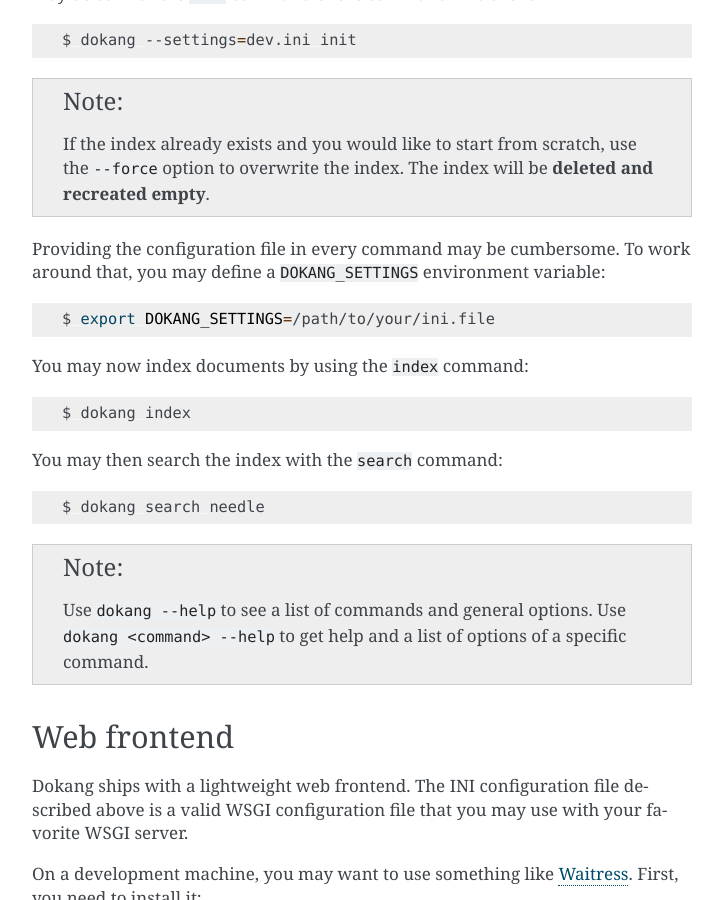
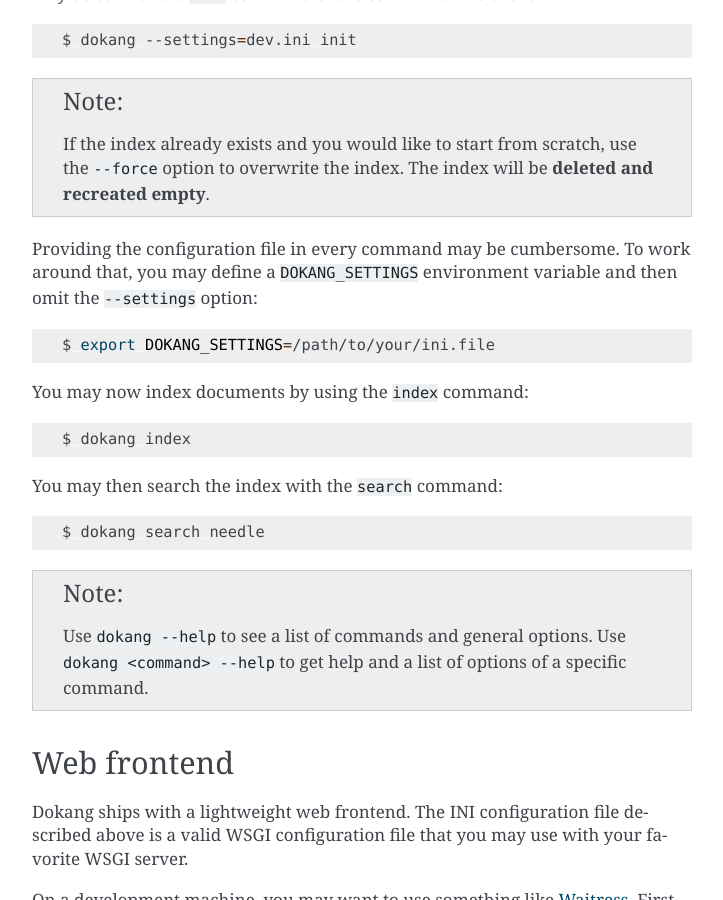
Before and after one commit to Polyconseil/dokang, a Sphinx documentation site: the page built from docs/index.rst, in a window 1280 px wide and 900 px high, scrolled down 1889 px. Shown: the whole window, without its empty margins (388-1111 px from the left). Built offline with Sphinx 7.4.7, drawn with Linux system fonts in a browser that asks for light colours.

Commit message:
docs: Small rewording.

```diff
--- a/docs/index.rst
+++ b/docs/index.rst
@@ -104,7 +104,7 @@
 
 Providing the configuration file in every command may be
 cumbersome. To work around that, you may define a ``DOKANG_SETTINGS``
-environment variable:
+environment variable and then omit the ``--settings`` option:
 
 .. code:: bash
 
```
